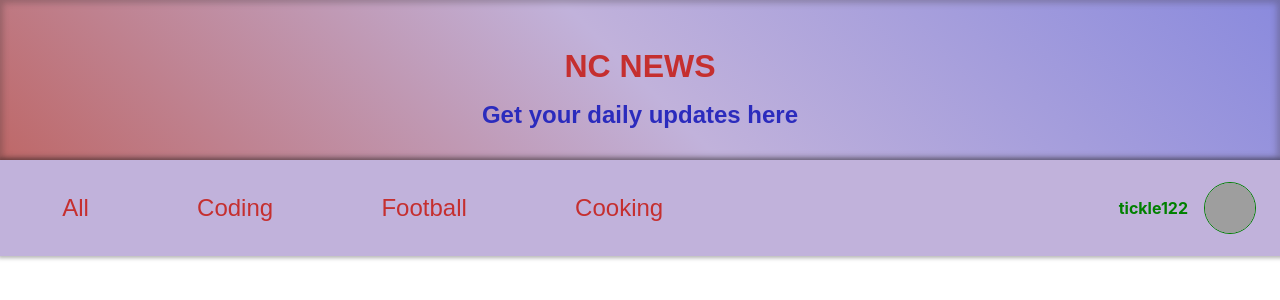
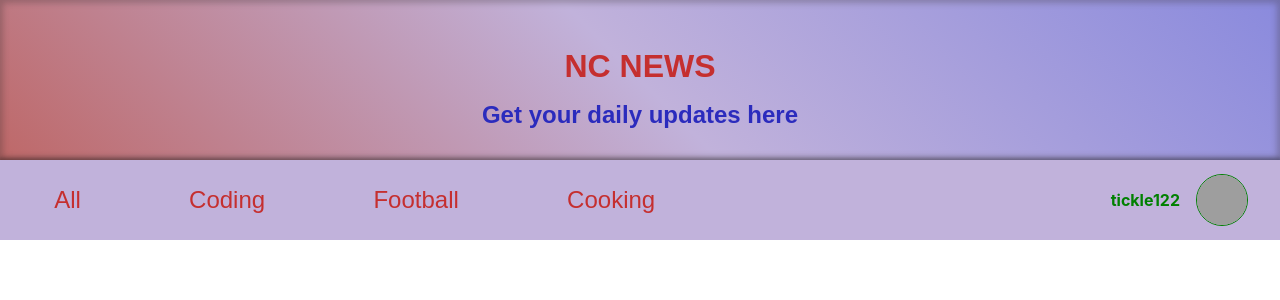
Before and after one commit to BillyZen/NC-news-front, a React (Create React App) app in the folder nc-news/: page /articles/1 in a window 1280 px wide. Shown: the top 300 px of the page. Built offline with nearby package versions, Linux system fonts and the light colour scheme; grey boxes are pictures that could not be loaded.

Commit message:
app overflow-x

```diff
--- a/nc-news/src/App.css
+++ b/nc-news/src/App.css
@@ -1,5 +1,6 @@
 .App {
   text-align: center;
+  overflow-x: hidden;
 }
 
 /* Header */
@@ -37,7 +38,6 @@ nav {
   height: 10vh;
   min-height: 50px;
   width: 100vw;
-  padding: 0.5rem;
   display: flex;
   align-items: center;
   justify-content: space-around;
```
